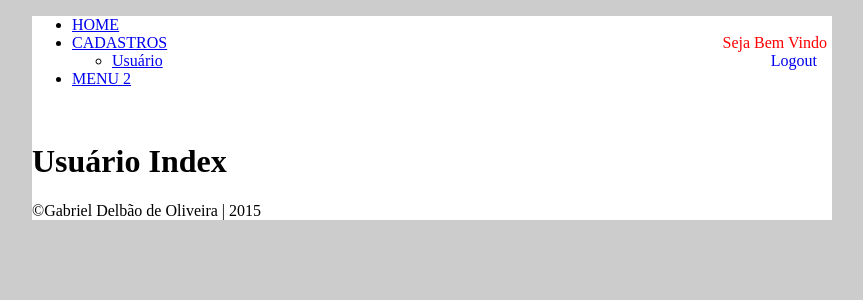
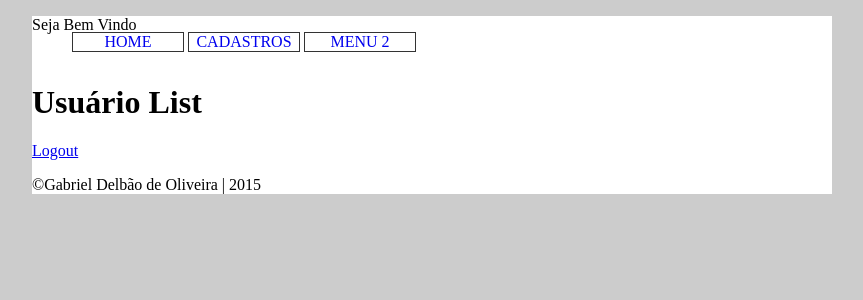
Before and after one commit to gdelbao/ci-os, a CodeIgniter app: page /ci-os/usuario in a window 1280 px wide. Shown: the top 300 px of the page, without its empty margins (208-1071 px from the left). Run offline with CodeIgniter, Linux system fonts and the light colour scheme.

Commit message:
Alteranções no Header

```diff
--- a/application/controllers/usuario.php
+++ b/application/controllers/usuario.php
@@ -13,7 +13,7 @@ class Usuario extends CI_Controller{
         $session_data = $this->session->userdata('logged_in');
         $dados = array(
             'titulo_pagina' => 'Usuários',
-            'page' => 'usuario_index',
+            'page' => 'usuario_list',
             'username' => $session_data['username']
         );
         $this->load->view('usuario_view',$dados);
--- a/application/views/_pages/usuario_index.php
+++ /dev/null
@@ -1,7 +0,0 @@
-    <?php
-//    echo form_open('login/valida');
-//    echo validation_errors('<p>','</p>');
-    ?>
-
-<h1>Usuário Index</h1>
-</body>
--- /dev/null
+++ b/application/views/_pages/usuario_list.php
@@ -0,0 +1,8 @@
+<div id="conteudo">
+<?php
+//    echo form_open('login/valida');
+//    echo validation_errors('<p>','</p>');
+    ?>
+<h1>Usuário List</h1>
+<a href="home/logout">Logout</a>
+</div>
--- a/application/views/_pages/usuario_view.php
+++ /dev/null
@@ -1,5 +0,0 @@
-    <?php
-    echo form_open('login/valida');
-    echo validation_errors('<p>','</p>');
-    ?>
-</body>
--- a/application/views/_std/footer.php
+++ b/application/views/_std/footer.php
@@ -1,3 +1,6 @@
 <footer>
     <p>&copy;Gabriel Delbão de Oliveira | 2015</p>
 </footer>
+</div>
+</body>
+</html>
--- a/application/views/_std/header.php
+++ b/application/views/_std/header.php
@@ -21,7 +21,7 @@
                     </ul>
                 </nav>
 
-                <p class="dadosUser">Seja Bem Vindo <?php echo $username; ?></p>
-                <br>
-                <a href="home/logout" class="dadosUser">Logout</a>
+                <div id="dadosUser">
+                <p>Seja Bem Vindo <?php echo $username; ?></p>
+                </div>
             </header>
--- a/utility/css/main.css
+++ b/utility/css/main.css
@@ -10,6 +10,7 @@ body {
 }
 
 #container {
+    position: relative;
     background-color: #ffffff;
     width: 800px;
     margin-left: auto;
@@ -17,23 +18,40 @@ body {
 }
 
 /*Formatação do Header*/
-.dadosUser {
-    position: relative;
-    float: right;
-    margin-top: -75px;
-    padding: 5px;
-}
-p.dadosUser{
-    color:red;
-}
-a.dadosUser{
-    text-decoration: none;
-    margin-right: 10px;
+
+/*Formatação do Menu*/
+#menu ul{
+    list-style: none;
+    position: absolute;
+
 }
 
+#menu a{
+    text-decoration: none;
+}
 
-/*Formatação do Menu*/
+#menu li{
+    display: inline-block;
+    border: 1px solid rgba(0,0,0,0.8);
+    width: 110px;
+    text-align: center;
+}
 
+#menu ul ul li{
+    position: relative;
+    display: none;
+}
+
+#menu ul li:hover li{
+    display: block;
+}
+/*Formatação dos Dados do Usuário*/
+#dadosUser{
+    /*position: relative;*/
+}
+#dadosUser p{
+    /*float: right;*/
+}
 
 /*Formatação do Conteúdo*/
 #conteudo {
```
Also changed, not shown: application/views/home_view.php (+3 -8 lines).
